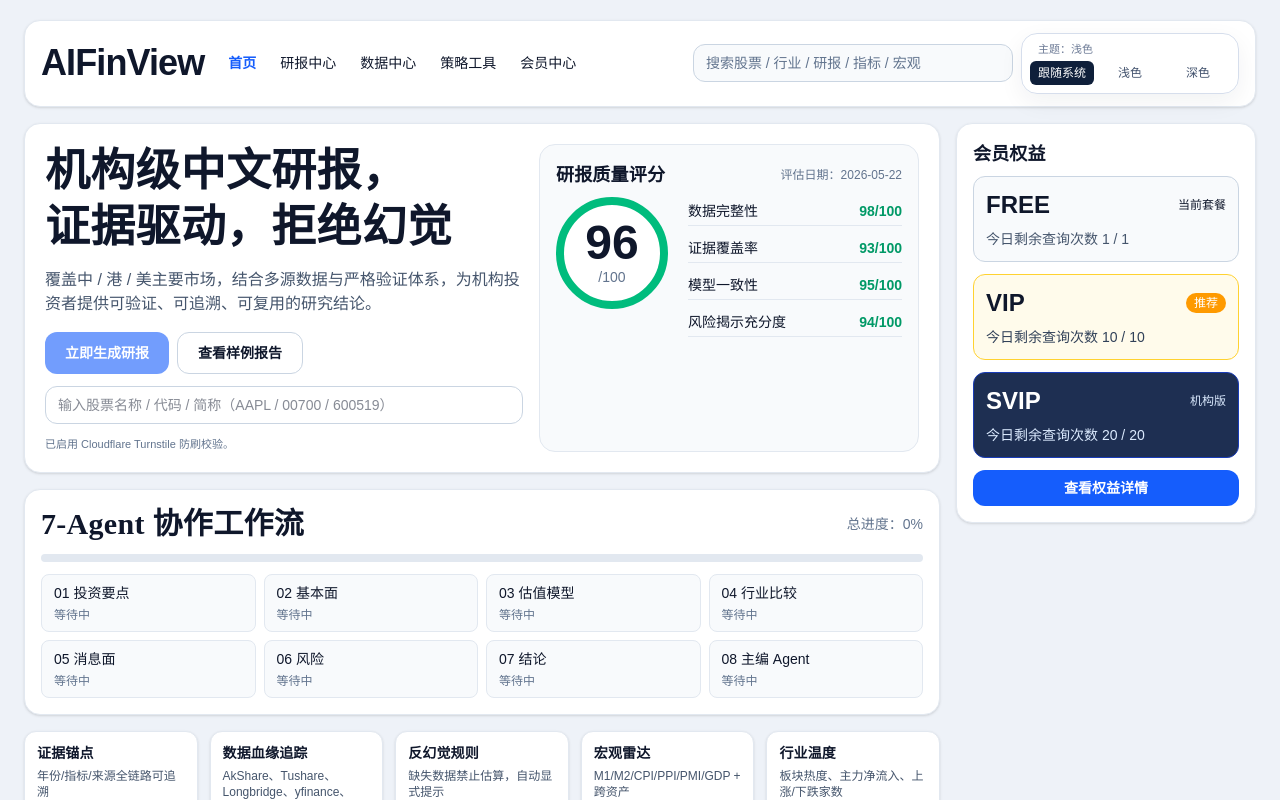
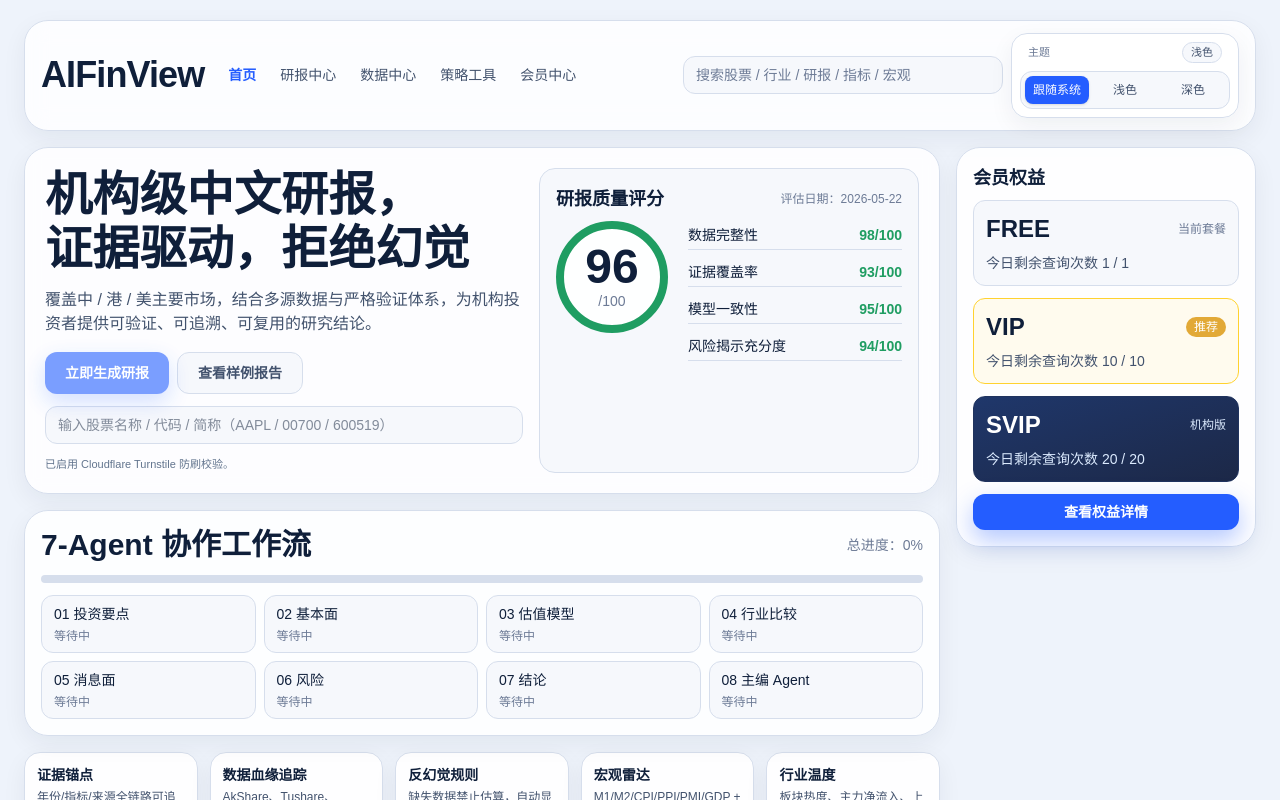
Before and after one commit to yhuntsman123-lab/aifin, a Next.js app in the folder web/: page / in a window 1280 px wide. Shown: the top 800 px of the page. Built offline with nearby package versions, Linux system fonts and the light colour scheme; no server answers.

Commit message:
refactor(ui): modernize theme switch and homepage visual system

```diff
--- a/web/app/globals.css
+++ b/web/app/globals.css
@@ -66,8 +66,8 @@ body {
 h1,
 h2,
 h3 {
-  font-family: var(--font-report-serif);
-  letter-spacing: 0.01em;
+  font-family: var(--font-report-sans);
+  letter-spacing: 0;
 }
 
 a {
--- a/web/app/page.tsx
+++ b/web/app/page.tsx
@@ -104,14 +104,14 @@ export default function HomePage() {
   };
 
   return (
-    <main className="min-h-screen bg-[#eef2f8] text-slate-900 dark:bg-[#050b16] dark:text-slate-100">
+    <main className="min-h-screen bg-[var(--bg-app)] text-[var(--text-primary)]">
       <div className="mx-auto w-full max-w-[1400px] px-3 py-4 sm:px-4 sm:py-5 lg:px-6">
-        <header className="mb-4 rounded-2xl border border-slate-200 bg-white px-4 py-3 shadow-sm dark:border-slate-800 dark:bg-slate-900">
+        <header className="mb-4 rounded-3xl border border-[var(--line-default)] bg-[color-mix(in_oklab,var(--bg-card)_88%,transparent)] px-4 py-3 shadow-[var(--shadow-soft)] backdrop-blur-md">
           <div className="flex flex-wrap items-center justify-between gap-3">
             <div className="flex items-center gap-3 sm:gap-6">
               <a href="/" className="text-3xl font-bold tracking-tight sm:text-4xl">AIFinView</a>
-              <nav className="hidden items-center gap-6 text-sm md:flex">
-                <a href="/" className="font-semibold text-blue-600 dark:text-blue-300">首页</a>
+              <nav className="hidden items-center gap-6 text-sm text-[var(--text-secondary)] md:flex">
+                <a href="/" className="font-semibold text-[var(--brand-primary)]">首页</a>
                 <a href="/">研报中心</a>
                 <a href="/">数据中心</a>
                 <a href="/">策略工具</a>
@@ -119,7 +119,7 @@ export default function HomePage() {
               </nav>
             </div>
             <div className="flex w-full items-center justify-end gap-2 sm:w-auto">
-              <input readOnly value="搜索股票 / 行业 / 研报 / 指标 / 宏观" className="hidden w-[260px] rounded-xl border border-slate-300 bg-slate-50 px-3 py-2 text-sm text-slate-500 lg:block xl:w-[320px] dark:border-slate-700 dark:bg-slate-800" />
+              <input readOnly value="搜索股票 / 行业 / 研报 / 指标 / 宏观" className="hidden w-[260px] rounded-xl border border-[var(--line-default)] bg-[var(--bg-subtle)] px-3 py-2 text-sm text-[var(--text-muted)] lg:block xl:w-[320px]" />
               <ThemeToggle />
             </div>
           </div>
@@ -127,34 +127,34 @@ export default function HomePage() {
 
         <section className="grid gap-4 xl:grid-cols-[minmax(0,1fr)_300px]">
           <div className="space-y-4">
-            <div className="rounded-2xl border border-slate-200 bg-white p-5 shadow-sm dark:border-slate-800 dark:bg-slate-900">
+            <div className="rounded-3xl border border-[var(--line-default)] bg-[color-mix(in_oklab,var(--bg-card)_90%,transparent)] p-5 shadow-[var(--shadow-soft)] backdrop-blur-sm">
               <div className="grid gap-4 xl:grid-cols-[minmax(0,1fr)_380px]">
                 <div>
-                  <h1 className="text-[2rem] font-semibold leading-tight tracking-tight text-slate-900 sm:text-[2.4rem] lg:text-[2.8rem] dark:text-slate-50">机构级中文研报，<br />证据驱动，拒绝幻觉</h1>
-                  <p className="mt-3 text-base text-slate-600 dark:text-slate-300">覆盖中 / 港 / 美主要市场，结合多源数据与严格验证体系，为机构投资者提供可验证、可追溯、可复用的研究结论。</p>
+                  <h1 className="text-[2rem] font-semibold leading-[1.15] tracking-tight sm:text-[2.4rem] lg:text-[2.95rem]">机构级中文研报，<br />证据驱动，拒绝幻觉</h1>
+                  <p className="mt-3 max-w-2xl text-base text-[var(--text-secondary)]">覆盖中 / 港 / 美主要市场，结合多源数据与严格验证体系，为机构投资者提供可验证、可追溯、可复用的研究结论。</p>
                   <div className="mt-4 flex flex-wrap gap-2">
-                    <button onClick={onGenerate} disabled={loading || !stockInput.trim()} className="rounded-xl bg-blue-600 px-5 py-2.5 text-sm font-semibold text-white hover:bg-blue-700 disabled:opacity-60">{loading ? "生成中..." : "立即生成研报"}</button>
-                    <a href="/reports" className="rounded-xl border border-slate-300 px-5 py-2.5 text-sm font-semibold hover:bg-slate-50 dark:border-slate-700 dark:hover:bg-slate-800">查看样例报告</a>
+                    <button onClick={onGenerate} disabled={loading || !stockInput.trim()} className="rounded-xl bg-[var(--brand-primary)] px-5 py-2.5 text-sm font-semibold text-white shadow-[0_8px_22px_rgba(36,93,255,0.32)] hover:brightness-110 disabled:opacity-60">{loading ? "生成中..." : "立即生成研报"}</button>
+                    <a href="/reports" className="rounded-xl border border-[var(--line-default)] bg-[var(--bg-subtle)] px-5 py-2.5 text-sm font-semibold text-[var(--text-secondary)] hover:text-[var(--text-primary)]">查看样例报告</a>
                   </div>
                   <div className="mt-3 flex flex-wrap gap-2">
-                    <input value={stockInput} onChange={(e) => setStockInput(e.target.value)} placeholder="输入股票名称 / 代码 / 简称（AAPL / 00700 / 600519）" className="w-full min-w-0 flex-1 rounded-xl border border-slate-300 px-3 py-2 text-sm dark:border-slate-700 dark:bg-slate-800" />
+                    <input value={stockInput} onChange={(e) => setStockInput(e.target.value)} placeholder="输入股票名称 / 代码 / 简称（AAPL / 00700 / 600519）" className="w-full min-w-0 flex-1 rounded-xl border border-[var(--line-default)] bg-[var(--bg-subtle)] px-3 py-2 text-sm" />
                   </div>
                   <div className="mt-2"><TurnstileWidget onVerify={setTurnstileToken} resetSignal={turnstileReset} action="report_generate" /></div>
-                  {message && <p className="mt-2 text-sm text-slate-600 dark:text-slate-300">{message}</p>}
+                  {message && <p className="mt-2 text-sm text-[var(--text-secondary)]">{message}</p>}
                 </div>
 
-                <div className="rounded-2xl border border-slate-200 bg-slate-50 p-4 dark:border-slate-700 dark:bg-slate-800/50">
+                <div className="rounded-2xl border border-[var(--line-default)] bg-[var(--bg-subtle)] p-4">
                   <div className="mb-2 flex items-center justify-between">
                     <h3 className="text-lg font-semibold">研报质量评分</h3>
-                    <span className="text-xs text-slate-500">评估日期：2026-05-22</span>
+                    <span className="text-xs text-[var(--text-muted)]">评估日期：2026-05-22</span>
                   </div>
                   <div className="grid gap-3 sm:grid-cols-[120px_minmax(0,1fr)]">
-                    <div className="mx-auto flex h-28 w-28 items-center justify-center rounded-full border-[8px] border-emerald-500 bg-white text-center sm:mx-0 dark:bg-slate-900">
-                      <div><p className="text-5xl font-bold leading-none">96</p><p className="text-sm text-slate-500">/100</p></div>
+                    <div className="mx-auto flex h-28 w-28 items-center justify-center rounded-full border-[8px] border-[var(--success)] bg-[var(--bg-card)] text-center sm:mx-0">
+                      <div><p className="text-5xl font-bold leading-none">96</p><p className="text-sm text-[var(--text-muted)]">/100</p></div>
                     </div>
                     <div className="space-y-3 pt-1 text-sm">
                       {["数据完整性 98/100","证据覆盖率 93/100","模型一致性 95/100","风险揭示充分度 94/100"].map((row) => (
-                        <div key={row} className="flex items-center justify-between border-b border-slate-200 pb-1 dark:border-slate-700"><span>{row.split(" ")[0]}</span><span className="font-semibold text-emerald-600 dark:text-emerald-300">{row.split(" ")[1]}</span></div>
+                        <div key={row} className="flex items-center justify-between border-b border-[var(--line-default)] pb-1"><span>{row.split(" ")[0]}</span><span className="font-semibold text-[var(--success)]">{row.split(" ")[1]}</span></div>
                       ))}
                     </div>
                   </div>
@@ -162,51 +162,51 @@ export default function HomePage() {
               </div>
             </div>
 
-            <div className="rounded-2xl border border-slate-200 bg-white p-4 shadow-sm dark:border-slate-800 dark:bg-slate-900" id="agent-workflow">
+            <div className="rounded-3xl border border-[var(--line-default)] bg-[color-mix(in_oklab,var(--bg-card)_92%,transparent)] p-4 shadow-[var(--shadow-soft)] backdrop-blur-sm" id="agent-workflow">
               <div className="mb-3 flex items-center justify-between">
                 <h2 className="text-2xl font-semibold sm:text-3xl">7-Agent 协作工作流</h2>
-                <span className="text-sm text-slate-500">总进度：{pct}%</span>
+                <span className="text-sm text-[var(--text-muted)]">总进度：{pct}%</span>
               </div>
-              <div className="mb-3 h-2 rounded-full bg-slate-200 dark:bg-slate-700"><div className="h-full rounded-full bg-blue-600" style={{ width: `${pct}%` }} /></div>
+              <div className="mb-3 h-2 rounded-full bg-[var(--line-default)]"><div className="h-full rounded-full bg-[var(--brand-primary)]" style={{ width: `${pct}%` }} /></div>
               <div className="grid gap-2 sm:grid-cols-2 lg:grid-cols-4">
                 {AGENTS.map((name, index) => {
                   const st = stateFor(index, progress, jobStage);
-                  const cls = st === "done" ? "border-emerald-300 bg-emerald-50" : st === "running" ? "border-blue-300 bg-blue-50" : st === "failed" ? "border-rose-300 bg-rose-50" : "border-slate-200 bg-slate-50";
+                  const cls = st === "done" ? "border-emerald-300 bg-emerald-50/80 dark:bg-emerald-900/20" : st === "running" ? "border-blue-300 bg-blue-50/80 dark:bg-blue-900/20" : st === "failed" ? "border-rose-300 bg-rose-50/80 dark:bg-rose-900/20" : "border-[var(--line-default)] bg-[var(--bg-subtle)]";
                   const txt = st === "done" ? "已完成" : st === "running" ? "运行中" : st === "failed" ? "失败" : "等待中";
-                  return <div key={name} className={`rounded-lg border px-3 py-2 text-sm dark:border-slate-700 dark:bg-slate-800 ${cls}`}><p className="font-medium">{String(index + 1).padStart(2, "0")} {name}</p><p className="mt-1 text-xs text-slate-500">{txt}</p></div>;
+                  return <div key={name} className={`rounded-xl border px-3 py-2 text-sm ${cls}`}><p className="font-medium">{String(index + 1).padStart(2, "0")} {name}</p><p className="mt-1 text-xs text-[var(--text-muted)]">{txt}</p></div>;
                 })}
               </div>
             </div>
 
             <div className="grid gap-3 sm:grid-cols-2 lg:grid-cols-3 xl:grid-cols-5">
               {QUALITY_BLOCKS.map((item) => (
-                <article key={item.title} className="rounded-xl border border-slate-200 bg-white p-3 shadow-sm dark:border-slate-800 dark:bg-slate-900">
+                <article key={item.title} className="rounded-2xl border border-[var(--line-default)] bg-[var(--bg-card)] p-3 shadow-[var(--shadow-soft)]">
                   <h3 className="text-sm font-semibold">{item.title}</h3>
-                  <p className="mt-1 text-xs text-slate-600 dark:text-slate-300">{item.desc}</p>
+                  <p className="mt-1 text-xs text-[var(--text-secondary)]">{item.desc}</p>
                 </article>
               ))}
             </div>
 
             <div className="grid gap-3 md:grid-cols-2 xl:grid-cols-3">
               {["苹果公司（AAPL.O）深度研报", "腾讯控股（0700.HK）跟踪报告", "宁德时代（300750.SZ）分析报告"].map((t) => (
-                <article key={t} className="rounded-xl border border-slate-200 bg-white p-3 shadow-sm dark:border-slate-800 dark:bg-slate-900">
+                <article key={t} className="rounded-2xl border border-[var(--line-default)] bg-[var(--bg-card)] p-3 shadow-[var(--shadow-soft)]">
                   <h3 className="text-sm font-semibold">{t}</h3>
-                  <div className="mt-2 h-20 rounded bg-slate-50 dark:bg-slate-800" />
-                  <a href="/reports" className="mt-2 inline-block text-xs text-blue-600 dark:text-blue-300">查看报告全文</a>
+                  <div className="mt-2 h-20 rounded-xl bg-[var(--bg-subtle)]" />
+                  <a href="/reports" className="mt-2 inline-block text-xs font-medium text-[var(--brand-primary)]">查看报告全文</a>
                 </article>
               ))}
             </div>
           </div>
 
           <aside className="space-y-4 xl:sticky xl:top-4 xl:self-start">
-        <section className="rounded-2xl border border-slate-200 bg-white p-4 shadow-sm dark:border-slate-800 dark:bg-slate-900">
+        <section className="rounded-3xl border border-[var(--line-default)] bg-[color-mix(in_oklab,var(--bg-card)_95%,transparent)] p-4 shadow-[var(--shadow-soft)]">
               <h3 className="mb-2 text-lg font-semibold">会员权益</h3>
               <div className="space-y-3">
-                <div className="rounded-xl border border-slate-300 bg-slate-50 p-3 dark:border-slate-700 dark:bg-slate-800"><div className="flex items-center justify-between"><p className="text-2xl font-bold">FREE</p><span className="text-xs">当前套餐</span></div><p className="mt-2 text-sm text-slate-600 dark:text-slate-300">今日剩余查询次数 1 / 1</p></div>
-                <div className="rounded-xl border border-amber-300 bg-amber-50 p-3 dark:border-amber-800 dark:bg-amber-900/20"><div className="flex items-center justify-between"><p className="text-2xl font-bold">VIP</p><span className="rounded-full bg-amber-500 px-2 py-0.5 text-xs text-white">推荐</span></div><p className="mt-2 text-sm text-slate-700 dark:text-slate-200">今日剩余查询次数 10 / 10</p></div>
-                <div className="rounded-xl border border-blue-800 bg-[#1e2f52] p-3 text-white"><div className="flex items-center justify-between"><p className="text-2xl font-bold">SVIP</p><span className="text-xs text-blue-100">机构版</span></div><p className="mt-2 text-sm text-blue-100">今日剩余查询次数 20 / 20</p></div>
+                <div className="rounded-xl border border-[var(--line-default)] bg-[var(--bg-subtle)] p-3"><div className="flex items-center justify-between"><p className="text-2xl font-bold">FREE</p><span className="text-xs text-[var(--text-muted)]">当前套餐</span></div><p className="mt-2 text-sm text-[var(--text-secondary)]">今日剩余查询次数 1 / 1</p></div>
+                <div className="rounded-xl border border-amber-300 bg-amber-50/80 p-3 dark:bg-amber-900/20"><div className="flex items-center justify-between"><p className="text-2xl font-bold">VIP</p><span className="rounded-full bg-[#e2a936] px-2 py-0.5 text-xs text-white">推荐</span></div><p className="mt-2 text-sm text-[var(--text-secondary)]">今日剩余查询次数 10 / 10</p></div>
+                <div className="rounded-xl border border-[#20335e] bg-gradient-to-br from-[#1f376b] to-[#1c2847] p-3 text-white"><div className="flex items-center justify-between"><p className="text-2xl font-bold">SVIP</p><span className="text-xs text-blue-100">机构版</span></div><p className="mt-2 text-sm text-blue-100">今日剩余查询次数 20 / 20</p></div>
               </div>
-              <a href="/account" className="mt-3 inline-flex w-full items-center justify-center rounded-xl bg-blue-600 px-3 py-2 text-sm font-semibold text-white hover:bg-blue-700">查看权益详情</a>
+              <a href="/account" className="mt-3 inline-flex w-full items-center justify-center rounded-xl bg-[var(--brand-primary)] px-3 py-2 text-sm font-semibold text-white shadow-[0_10px_24px_rgba(36,93,255,0.34)] hover:brightness-110">查看权益详情</a>
             </section>
           </aside>
         </section>
--- a/web/components/theme/ThemeToggle.tsx
+++ b/web/components/theme/ThemeToggle.tsx
@@ -12,11 +12,14 @@ export default function ThemeToggle() {
   const { mode, resolvedTheme, setMode } = useTheme();
 
   return (
-    <div className="rounded-2xl border border-[var(--line-default)] bg-[var(--bg-card)] p-2 text-xs shadow-[var(--shadow-soft)] backdrop-blur">
-      <div className="mb-1 px-2 text-[11px] text-[var(--text-muted)]">
-        主题：{resolvedTheme === "dark" ? "深色" : "浅色"}
+    <div className="rounded-2xl border border-[var(--line-default)] bg-[color-mix(in_oklab,var(--bg-card)_82%,transparent)] p-2 text-xs shadow-[var(--shadow-soft)] backdrop-blur-md">
+      <div className="mb-2 flex items-center justify-between px-2 text-[11px]">
+        <span className="text-[var(--text-muted)]">主题</span>
+        <span className="rounded-full border border-[var(--line-default)] bg-[var(--bg-subtle)] px-2 py-0.5 text-[var(--text-secondary)]">
+          {resolvedTheme === "dark" ? "深色" : "浅色"}
+        </span>
       </div>
-      <div className="grid grid-cols-3 gap-1">
+      <div className="grid grid-cols-3 gap-1 rounded-xl border border-[var(--line-default)] bg-[var(--bg-subtle)] p-1">
         {OPTIONS.map((option) => {
           const active = mode === option.mode;
           return (
@@ -24,10 +27,10 @@ export default function ThemeToggle() {
               key={option.mode}
               type="button"
               onClick={() => setMode(option.mode)}
-              className={`rounded-md px-2 py-1 transition ${
+              className={`rounded-lg px-2 py-1.5 font-medium transition ${
                 active
-                  ? "bg-[var(--text-primary)] text-white"
-                  : "text-[var(--text-secondary)] hover:bg-[var(--bg-subtle)]"
+                  ? "bg-[var(--brand-primary)] text-white shadow-sm"
+                  : "text-[var(--text-secondary)] hover:bg-white/70 dark:hover:bg-slate-800/70"
               }`}
             >
               {option.label}
```
